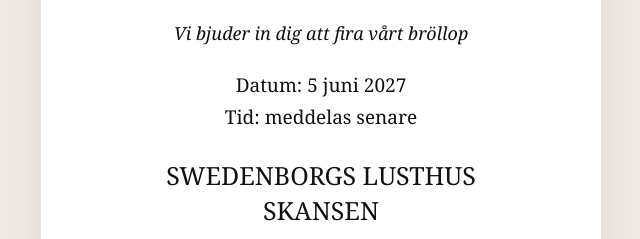
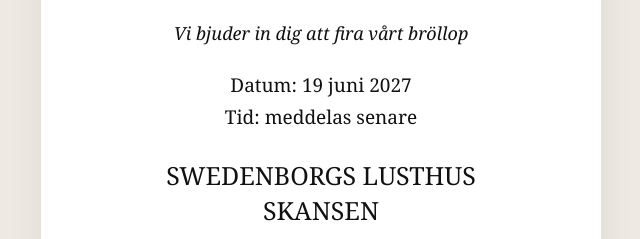
Before and after one commit to argyrisker/wedding_invitation, a website: page assets/entrance-card.html in a window 1280 px wide. Shown: the part 231-470 px from the top of the page, 319-959 px from the left. Drawn offline with Linux system fonts and the light colour scheme.

Commit message:
Update wedding invitation date to June 19, 2027

```diff
--- a/assets/entrance-card.html
+++ b/assets/entrance-card.html
@@ -10,7 +10,7 @@
 <p class="label">BRÖLLOPSINBJUDAN</p>
 <h1>ARGYRIOS KEREZIS<span>&amp;</span>TOMISLAV POSAVAC</h1>
 <p class="intro">Vi bjuder in dig att fira vårt bröllop</p>
-<p class="details">Datum: 5 juni 2027<br>Tid: <span id="time">meddelas senare</span></p>
+<p class="details">Datum: 19 juni 2027<br>Tid: <span id="time">meddelas senare</span></p>
 <h2 class="venue">SWEDENBORGS LUSTHUS<br>SKANSEN</h2>
 <p class="entry">Visa denna inbjudan i Skansens entré.</p>
 <p class="preview" id="previewNote">Förhandsversion · invänta bekräftad vigseltid innan kortet används.</p><img class="art" src="img/wedding-tuxedos.jpg" width="1536" height="1024" alt="Två svarta smokingar med gröna knapphålsblommor">
```
